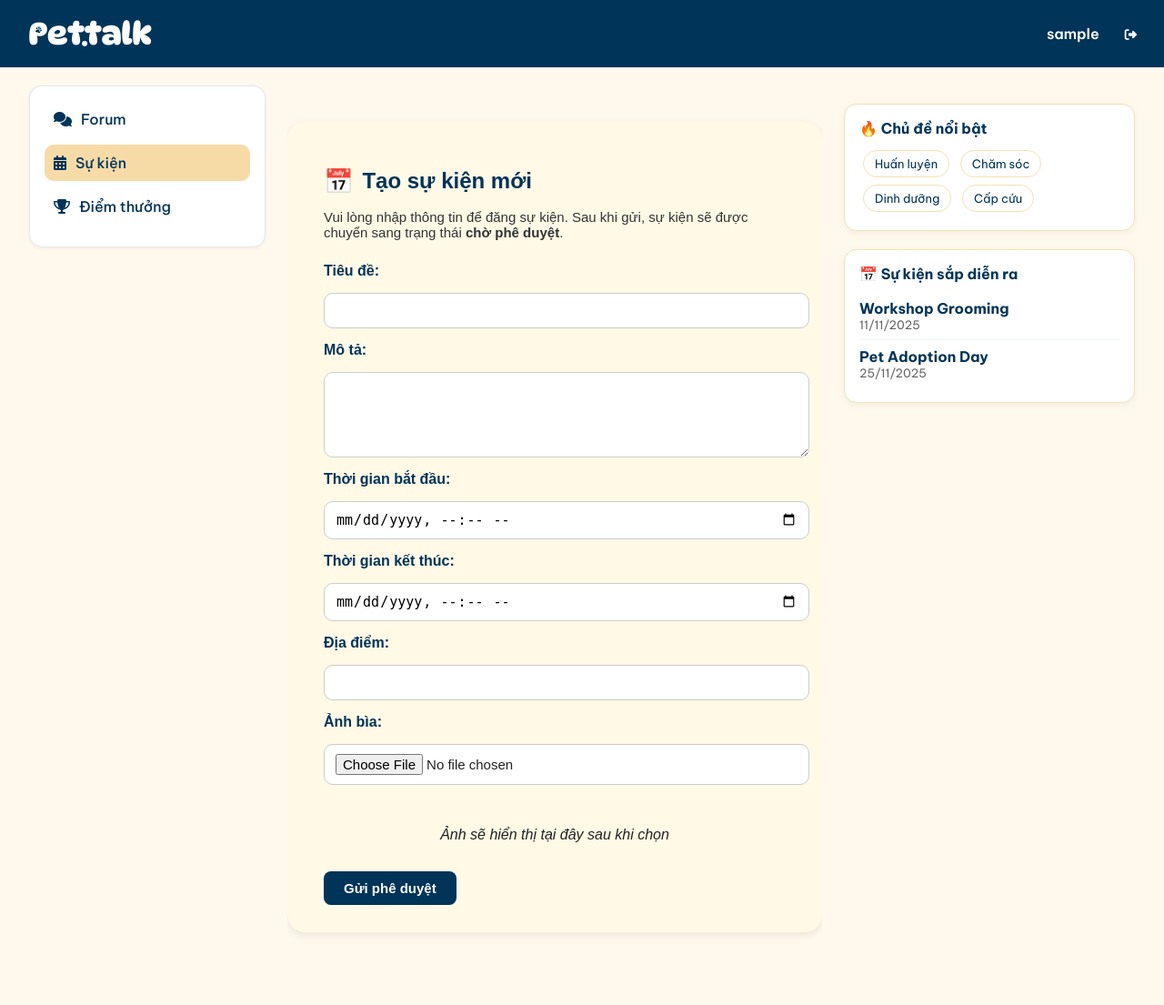
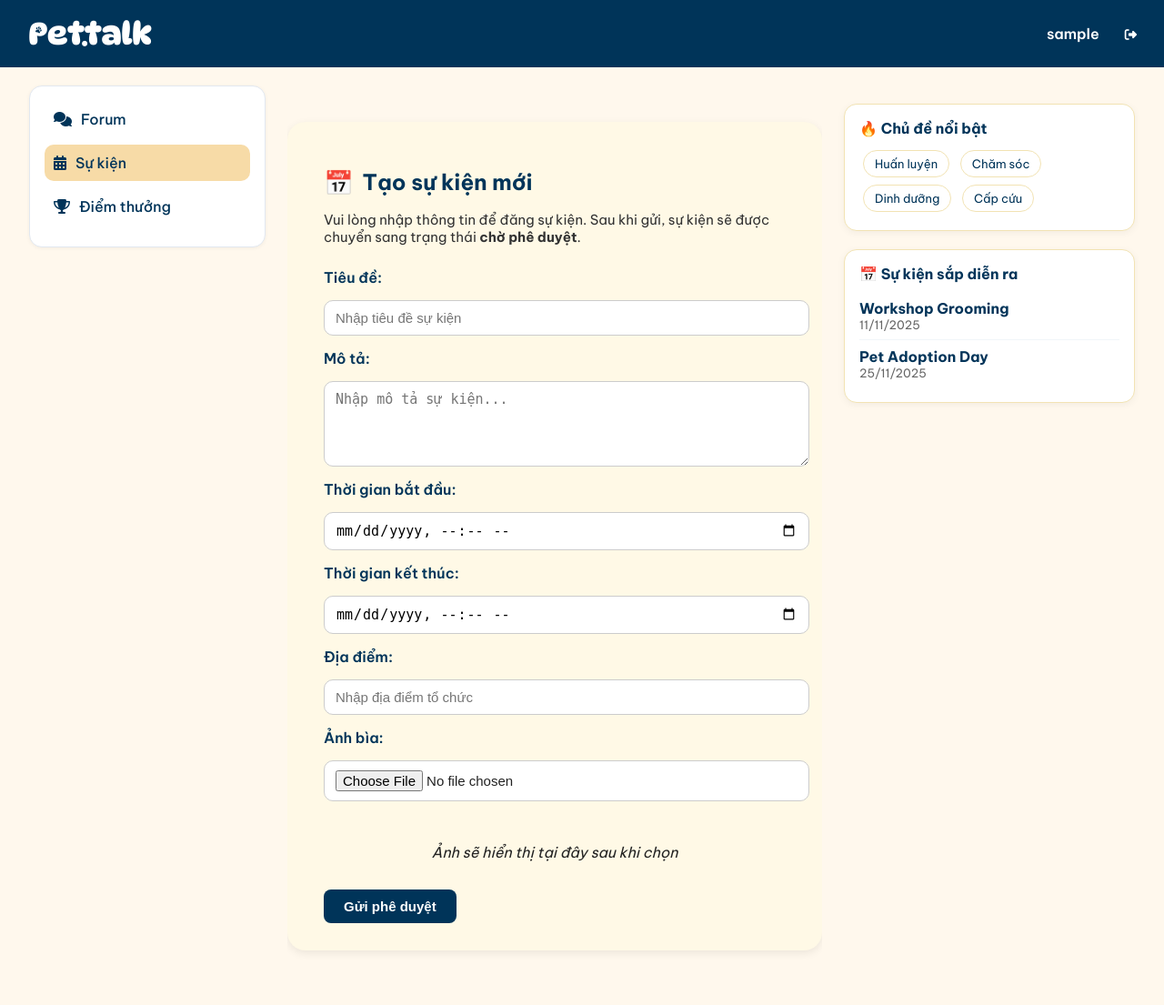
Before and after one commit to puppydue/PetTalk, a Django app: page /events/tao/ in a window 1280 px wide. Shown: the whole page at 91% size. Before the commit the page ends 1026 px from the top, so only its background shows below. Run offline with Django 4.2, Linux system fonts and the light colour scheme; the visitor is signed in with stand-in values (Sample User, id 1).

Commit message:
🐾 Update Event validation & UI: remove duplicate warnings, improve form checks and templates

```diff
--- a/Events/forms.py
+++ b/Events/forms.py
@@ -1,4 +1,5 @@
 from django import forms
+from django.utils import timezone
 from .models import Event
 
 class EventForm(forms.ModelForm):
@@ -6,9 +7,65 @@ class EventForm(forms.ModelForm):
         model = Event
         fields = ['title', 'description', 'date', 'end_date', 'location', 'image']
         widgets = {
-            'date': forms.DateTimeInput(attrs={'type': 'datetime-local', 'class': 'form-control'}),
-            'end_date': forms.DateTimeInput(attrs={'type': 'datetime-local', 'class': 'form-control'}),
-            'title': forms.TextInput(attrs={'class': 'form-control'}),
-            'description': forms.Textarea(attrs={'class': 'form-control', 'rows': 4}),
-            'location': forms.TextInput(attrs={'class': 'form-control'}),
+            'title': forms.TextInput(attrs={
+                'class': 'form-control',
+                'placeholder': 'Nhập tiêu đề sự kiện'
+            }),
+            'description': forms.Textarea(attrs={
+                'class': 'form-control',
+                'rows': 4,
+                'placeholder': 'Nhập mô tả sự kiện...'
+            }),
+            'date': forms.DateTimeInput(attrs={
+                'type': 'datetime-local',
+                'class': 'form-control'
+            }),
+            'end_date': forms.DateTimeInput(attrs={
+                'type': 'datetime-local',
+                'class': 'form-control'
+            }),
+            'location': forms.TextInput(attrs={
+                'class': 'form-control',
+                'placeholder': 'Nhập địa điểm tổ chức'
+            }),
+            'image': forms.ClearableFileInput(attrs={
+                'class': 'form-control'
+            }),
         }
+
+    # ⚠️ Kiểm tra trùng tiêu đề — chỉ áp dụng khi tạo mới
+    def clean_title(self):
+        title = self.cleaned_data.get('title')
+        if not title:
+            return title
+
+        # Nếu form đang chỉnh sửa (đã có instance), bỏ qua chính nó
+        existing = Event.objects.filter(title__iexact=title)
+        if self.instance and self.instance.pk:
+            existing = existing.exclude(pk=self.instance.pk)
+
+        if existing.exists():
+            raise forms.ValidationError("⚠️ Tiêu đề của bạn đã tồn tại.")
+        return title
+
+    # ⚠️ Kiểm tra logic thời gian
+    def clean(self):
+        cleaned_data = super().clean()
+        start = cleaned_data.get('date')
+        end = cleaned_data.get('end_date')
+
+        # Xóa lỗi tự động sinh từ model (tránh trùng dòng)
+        self._errors.pop('end_date', None)
+
+        if start and end and end <= start:
+            raise forms.ValidationError(
+                "⚠️ Thời gian kết thúc của bạn đang sớm hơn thời gian bắt đầu."
+            )
+
+        # (Tuỳ chọn) Không cho tạo sự kiện trong quá khứ
+        if start and start < timezone.now():
+            raise forms.ValidationError(
+                "⚠️ Thời gian bắt đầu sự kiện không được ở quá khứ."
+            )
+
+        return cleaned_data
--- a/Events/templates/events/danh_sach_nguoi_dang_ky.html
+++ b/Events/templates/events/danh_sach_nguoi_dang_ky.html
@@ -4,7 +4,7 @@
 
 <div class="participants-container">
   <div class="participants-card">
-    <h2>👥 Danh sách người đăng ký</h2>
+    <h2> Danh sách người đăng ký</h2>
     <p><strong>Sự kiện:</strong> {{ event.title }}</p>
     <hr>
 
@@ -28,7 +28,7 @@
         </tbody>
       </table>
     {% else %}
-      <p class="empty-msg">😿 Chưa có ai đăng ký sự kiện này.</p>
+      <p class="empty-msg"> Chưa có ai đăng ký sự kiện này.</p>
     {% endif %}
 
     <div class="back-btn">
--- a/Events/templates/events/phe_duyet_su_kien.html
+++ b/Events/templates/events/phe_duyet_su_kien.html
@@ -1,6 +1,6 @@
 {% extends 'base.html' %}
 {% block content %}
-<h2>🧾 Phê duyệt sự kiện</h2>
+<h2> Phê duyệt sự kiện</h2>
 <p>Moderator có thể xem các sự kiện đang chờ duyệt và thực hiện hành động.</p>
 
 {% if pending_events %}
--- a/Events/templates/events/tao_su_kien.html
+++ b/Events/templates/events/tao_su_kien.html
@@ -11,7 +11,7 @@
     box-shadow: 0 3px 10px rgba(0, 0, 0, 0.08);
     max-width: 700px;
     margin: 40px auto;
-    font-family: "Poppins", sans-serif;
+    font-family: "Be Vietnam Pro", sans-serif;
     color: #222;
 }
 
--- a/Events/templates/events/xoa_su_kien.html
+++ b/Events/templates/events/xoa_su_kien.html
@@ -4,14 +4,14 @@
 
 <div class="delete-event-container">
   <div class="delete-card">
-    <h2>🗑️ Xóa sự kiện</h2>
+    <h2> Xóa sự kiện</h2>
     <p>Bạn có chắc muốn xóa sự kiện <strong>"{{ event.title }}"</strong> không?</p>
 
     <form method="post">
       {% csrf_token %}
       <div class="btn-group">
-        <button type="submit" class="confirm-btn">✅ Xác nhận xóa</button>
-        <a href="{% url 'danh_sach_su_kien' %}" class="cancel-btn">❌ Hủy</a>
+        <button type="submit" class="confirm-btn"> Xác nhận xóa</button>
+        <a href="{% url 'danh_sach_su_kien' %}" class="cancel-btn"> Hủy</a>
       </div>
     </form>
   </div>
--- a/Events/views.py
+++ b/Events/views.py
@@ -1,7 +1,6 @@
 from django.shortcuts import render, redirect, get_object_or_404
 from django.contrib.auth.decorators import login_required, user_passes_test
 from django.contrib import messages
-from django.urls import reverse
 from django.utils import timezone
 from .models import Event
 from .forms import EventForm
@@ -10,29 +9,27 @@ from .forms import EventForm
 # 1️⃣ Tạo sự kiện
 @login_required
 def tao_su_kien(request):
+    """Trang tạo sự kiện mới"""
     if request.method == 'POST':
         form = EventForm(request.POST, request.FILES)
         if form.is_valid():
             event = form.save(commit=False)
-            # Ràng buộc: không cho ngày kết thúc < ngày bắt đầu
-            if event.end_date and event.end_date < event.date:
-                messages.error(request, "⛔ Thời gian kết thúc không được trước thời gian bắt đầu.")
-                return render(request, 'events/tao_su_kien.html', {'form': form})
-
             event.creator = request.user
             event.status = 'pending'
             event.save()
-            messages.success(request, "🎉 Sự kiện đã được gửi chờ phê duyệt.")
+            messages.success(request, "🎉 Sự kiện đã được gửi và đang chờ phê duyệt.")
             return redirect('danh_sach_su_kien')
+        else:
+            messages.warning(request, "⚠️ Có lỗi trong biểu mẫu, vui lòng kiểm tra lại.")
     else:
         form = EventForm()
-
     return render(request, 'events/tao_su_kien.html', {'form': form})
 
 
 # 2️⃣ Chỉnh sửa sự kiện
 @login_required
 def chinh_sua_su_kien(request, event_id):
+    """Trang chỉnh sửa sự kiện của người tạo"""
     event = get_object_or_404(Event, id=event_id, creator=request.user)
 
     # ⛔ Không cho chỉnh sửa nếu sự kiện đã kết thúc
@@ -43,66 +40,69 @@ def chinh_sua_su_kien(request, event_id):
     if request.method == 'POST':
         form = EventForm(request.POST, request.FILES, instance=event)
         if form.is_valid():
-            updated = form.save(commit=False)
-            # Ràng buộc: end_date không nhỏ hơn start_date
-            if updated.end_date and updated.end_date < updated.date:
-                messages.error(request, "⛔ Thời gian kết thúc không được trước thời gian bắt đầu.")
-                return render(request, 'events/chinh_sua_su_kien.html', {'form': form})
-            updated.save()
+            form.save()
             messages.success(request, f"✅ Sự kiện '{event.title}' đã được cập nhật thành công!")
             return redirect('danh_sach_su_kien')
+        else:
+            messages.warning(request, "⚠️ Có lỗi trong biểu mẫu, vui lòng kiểm tra lại.")
     else:
         form = EventForm(instance=event)
 
-    return render(request, 'events/chinh_sua_su_kien.html', {'form': form})
+    return render(request, 'events/chinh_sua_su_kien.html', {'form': form, 'event': event})
 
 
 # 3️⃣ Xoá sự kiện
 @login_required
 def xoa_su_kien(request, event_id):
+    """Xoá sự kiện (chỉ người tạo mới được phép xoá)"""
     event = get_object_or_404(Event, id=event_id, creator=request.user)
+
     if request.method == 'POST':
         event.delete()
-        messages.warning(request, "🗑️ Sự kiện đã bị xoá.")
+        messages.warning(request, f"🗑️ Sự kiện '{event.title}' đã bị xoá.")
         return redirect('danh_sach_su_kien')
+
     return render(request, 'events/xoa_su_kien.html', {'event': event})
 
 
-# 4️⃣ Phê duyệt sự kiện (Moderator)
+# 4️⃣ Phê duyệt sự kiện (Moderator / Staff)
 @user_passes_test(lambda u: u.is_staff)
 def phe_duyet_su_kien(request):
+    """Dành cho admin hoặc moderator phê duyệt sự kiện"""
     if request.method == 'POST':
+        event_id = request.POST.get('approve') or request.POST.get('reject')
+        event = get_object_or_404(Event, id=event_id)
+
         if 'approve' in request.POST:
-            event = Event.objects.get(id=request.POST['approve'])
             event.status = 'approved'
             event.save()
             messages.success(request, f"✅ Đã phê duyệt sự kiện: {event.title}")
         elif 'reject' in request.POST:
-            event = Event.objects.get(id=request.POST['reject'])
             event.status = 'rejected'
             event.save()
             messages.error(request, f"❌ Đã từ chối sự kiện: {event.title}")
 
-    pending_events = Event.objects.filter(status='pending')
+    pending_events = Event.objects.filter(status='pending').order_by('date')
     return render(request, 'events/phe_duyet_su_kien.html', {'pending_events': pending_events})
 
 
 # 5️⃣ Đăng ký tham gia sự kiện
 @login_required
 def dang_ky_tham_gia(request, event_id):
+    """Đăng ký tham gia một sự kiện"""
     event = get_object_or_404(Event, id=event_id, status='approved')
 
     # ⛔ Không cho đăng ký nếu sự kiện đã kết thúc
     if event.is_past():
-        messages.warning(request, f"⏰ Sự kiện '{event.title}' đã kết thúc, bạn không thể đăng ký nữa.")
+        messages.warning(request, f"⏰ Sự kiện '{event.title}' đã kết thúc, bạn không thể đăng ký.")
         return redirect('danh_sach_su_kien')
 
     if request.method == 'POST':
         if not event.participants.filter(id=request.user.id).exists():
             event.participants.add(request.user)
-            messages.success(request, f"🐾 Bạn đã đăng ký tham gia sự kiện '{event.title}' thành công!")
+            messages.success(request, f"🐾 Bạn đã đăng ký tham gia '{event.title}' thành công!")
         else:
-            messages.warning(request, f"⚠️ Bạn đã đăng ký sự kiện '{event.title}' trước đó rồi.")
+            messages.info(request, f"⚠️ Bạn đã đăng ký sự kiện '{event.title}' trước đó rồi.")
         return redirect('danh_sach_su_kien')
 
     return render(request, 'events/dang_ky_tham_gia.html', {'event': event})
@@ -111,9 +111,9 @@ def dang_ky_tham_gia(request, event_id):
 # 6️⃣ Huỷ đăng ký tham gia
 @login_required
 def huy_dang_ky_tham_gia(request, event_id):
+    """Huỷ tham gia sự kiện"""
     event = get_object_or_404(Event, id=event_id, status='approved')
 
-    # ⛔ Không cho huỷ đăng ký nếu sự kiện đã kết thúc
     if event.is_past():
         messages.error(request, f"⏰ Sự kiện '{event.title}' đã kết thúc, không thể huỷ đăng ký.")
         return redirect('danh_sach_su_kien')
@@ -121,9 +121,9 @@ def huy_dang_ky_tham_gia(request, event_id):
     if request.method == 'POST':
         if event.participants.filter(id=request.user.id).exists():
             event.participants.remove(request.user)
-            messages.warning(request, f"❌ Bạn đã huỷ đăng ký tham gia sự kiện '{event.title}' thành công!")
+            messages.warning(request, f"❌ Bạn đã huỷ đăng ký tham gia '{event.title}'.")
         else:
-            messages.error(request, f"⚠️ Bạn chưa đăng ký sự kiện '{event.title}' nên không thể huỷ.")
+            messages.error(request, f"⚠️ Bạn chưa đăng ký sự kiện '{event.title}' để huỷ.")
         return redirect('danh_sach_su_kien')
 
     return render(request, 'events/huy_dang_ky_tham_gia.html', {'event': event})
@@ -132,15 +132,14 @@ def huy_dang_ky_tham_gia(request, event_id):
 # 7️⃣ Danh sách sự kiện
 @login_required
 def danh_sach_su_kien(request):
-    # 🧍‍♂️ Sự kiện của tôi (gồm pending / approved / rejected)
+    """Hiển thị danh sách sự kiện của người dùng và cộng đồng"""
     su_kien_cua_toi = Event.objects.filter(creator=request.user).order_by('-date')
-    # 🌍 Danh sách sự kiện được phê duyệt
     danh_sach_su_kien = Event.objects.filter(status='approved').order_by('-date')
 
     context = {
         'su_kien_cua_toi': su_kien_cua_toi,
         'danh_sach_su_kien': danh_sach_su_kien,
-        'now': timezone.now(),  # để so sánh trong template
+        'now': timezone.now()
     }
     return render(request, 'events/danh_sach_su_kien.html', context)
 
@@ -148,8 +147,9 @@ def danh_sach_su_kien(request):
 # 8️⃣ Danh sách người đăng ký
 @login_required
 def danh_sach_nguoi_dang_ky(request, event_id):
+    """Hiển thị danh sách người tham gia một sự kiện"""
     event = get_object_or_404(Event, id=event_id)
-    participants = event.participants.all() if hasattr(event, 'participants') else []
+    participants = event.participants.all()
     return render(request, 'events/danh_sach_nguoi_dang_ky.html', {
         'event': event,
         'participants': participants
```
Also changed, not shown: other parts of Events/templates/events/tao_su_kien.html (+48 -0 lines), Events/models.py (+0 -7 lines), Events/templates/events/dang_ky_tham_gia.html (+4 -4 lines), Events/templates/events/danh_sach_su_kien.html (+24 -18 lines), Events/templates/events/huy_dang_ky_tham_gia.html (+4 -4 lines).
